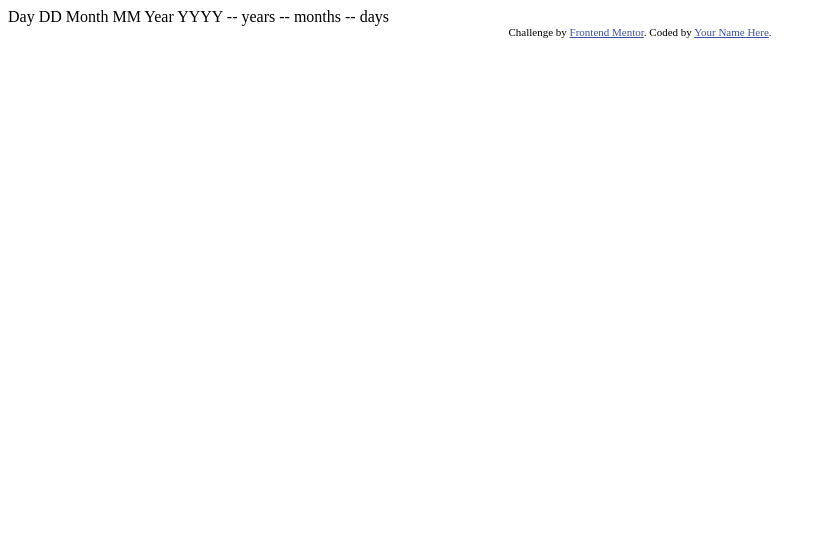
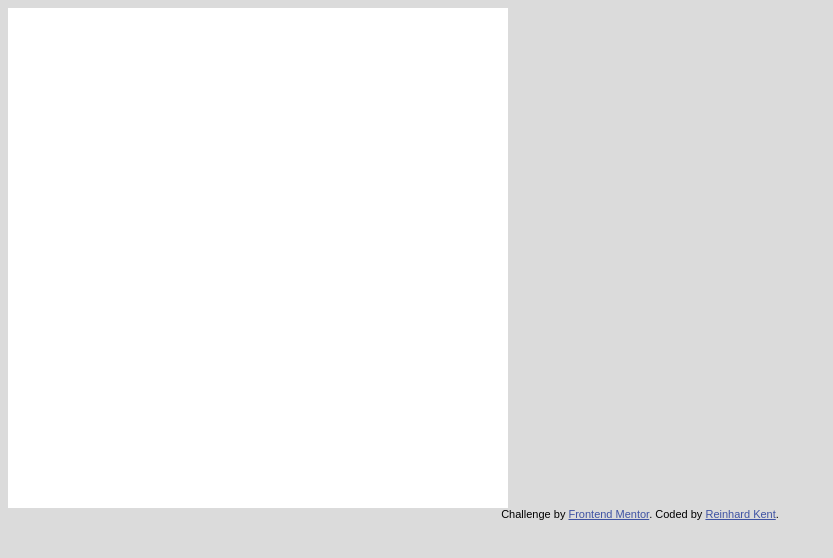
Before and after one commit to systemhalifax/age-calculator-app, a plain HTML site: page index.html in a window 1280 px wide. Shown: the whole page, without its empty margins (0-833 px from the left). Drawn offline with Linux system fonts and the light colour scheme; a web font is replaced by a local one.

Commit message:
Added fonts and index css

```diff
--- /dev/null
+++ b/assets/styles/fonts.css
@@ -0,0 +1,41 @@
+@font-face {
+  font-family: 'Poppins';
+  src: url('assets/fonts/Poppins-Regular.ttf') format('truetype');
+  font-weight: normal;
+  font-style: normal;
+}
+
+@font-face {
+  font-family: 'Poppins';
+  src: url('assets/fonts/Poppins-Bold.ttf') format('truetype');
+  font-weight: bold;
+  font-style: normal;
+}
+
+@font-face {
+  font-family: 'Poppins';
+  src: url('assets/fonts/Poppins-BoldItalic.ttf') format('truetype');
+  font-weight: bold;
+  font-style: italic;
+}
+
+@font-face {
+  font-family: 'Poppins';
+  src: url('assets/fonts/Poppins-ExtraBold.ttf') format('truetype');
+  font-weight: 800; /* ExtraBold */
+  font-style: normal;
+}
+
+@font-face {
+  font-family: 'Poppins';
+  src: url('assets/fonts/Poppins-ExtraBoldItalic.ttf') format('truetype');
+  font-weight: 800; /* ExtraBold */
+  font-style: italic;
+}
+
+@font-face {
+  font-family: 'Poppins';
+  src: url('assets/fonts/Poppins-Italic.ttf') format('truetype');
+  font-weight: normal;
+  font-style: italic;
+}
--- /dev/null
+++ b/assets/styles/index.css
@@ -0,0 +1,10 @@
+body {
+  font-family: Poppins, sans-serif;
+  background-color: rgb(219, 219, 219);
+}
+
+.main {
+  background-color:white;
+  width: 500px;
+  height: 500px;
+}
--- a/index.html
+++ b/index.html
@@ -13,25 +13,19 @@
     .attribution { font-size: 11px; text-align: center; }
     .attribution a { color: hsl(228, 45%, 44%); }
   </style>
+  <link rel="stylesheet" href="assets/styles/fonts.css">
+  <link rel="stylesheet" href="assets/styles/index.css">
 </head>
 <body>
 
-  Day
-  DD
+  <div class="main">
+  </div>
 
-  Month
-  MM
 
-  Year
-  YYYY
-
-  -- years
-  -- months
-  -- days
 
   <div class="attribution">
     Challenge by <a href="https://www.frontendmentor.io?ref=challenge" target="_blank">Frontend Mentor</a>.
-    Coded by <a href="Reinhard Kent">Your Name Here</a>.
+    Coded by <a href="#">Reinhard Kent</a>.
   </div>
 </body>
 </html>
```
